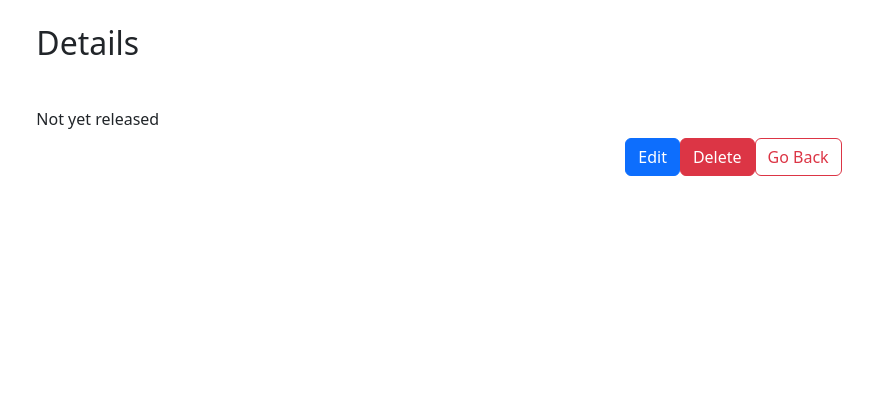
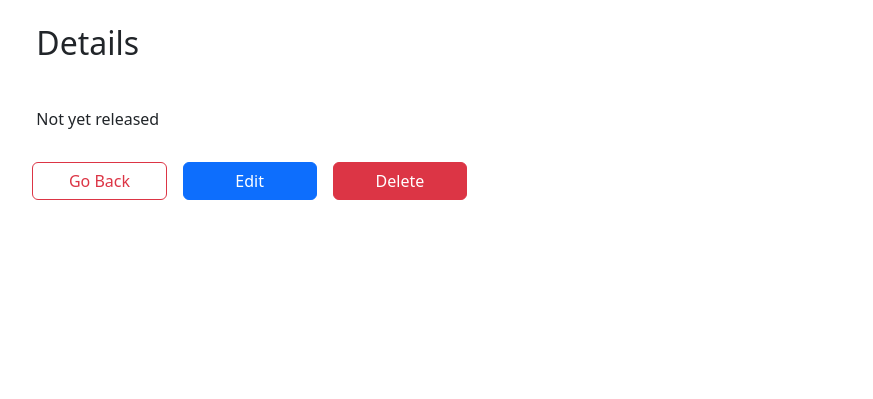
Before and after one commit to buudee625/lab-guitar-collector, a Django app: template main_app/templates/guitars/detail.html in a window 1280 px wide. Shown: the part 57-456 px from the top of the page, without its empty margins (201-1074 px from the left). Run offline with Django 4.2, Linux system fonts and the light colour scheme; the template is opened without the code that fills it, so the values that code supplies are empty.

Commit message:
implements update

```diff
--- a/main_app/templates/guitars/detail.html
+++ b/main_app/templates/guitars/detail.html
@@ -13,10 +13,10 @@
             <h6>Not yet released</h6>
         {% endif %}
     </div>
-    <div class="d-flex justify-content-end">
-        <a class="btn btn-primary" href="{% url 'gtr_create' gtr_id  %}">Edit</a>
-        <a class="btn btn-danger" href="{% url 'gtr_delete' gtr_id  %}">Delete</a>
-        <a class="btn btn-outline-danger" href="/guitars/">Go Back</a>
+    <div class="row my-4">
+        <a class="col-2 btn btn-outline-danger mx-2" href="/guitars/">Go Back</a>
+        <a class="col-2 btn btn-primary mx-2" href="{% url 'gtr_update' guitar.id  %}">Edit</a>
+        <a class="col-2 btn btn-danger mx-2" href="{% url 'gtr_delete' guitar.id  %}">Delete</a>
     </div>
 </div>
 {% endblock content %}
--- a/main_app/urls.py
+++ b/main_app/urls.py
@@ -7,6 +7,6 @@ urlpatterns = [
     path('guitars/', views.guitar_index, name='index'),
     path('guitars/<int:gtr_id>/', views.guitar_detail, name='detail'),
     path('guitars/create/', views.GtrCreate.as_view(), name='gtr_create'),
-    path('guitars/<int:gtr_id>/update/', views.GtrUpdate.as_view(), name='gtr_update'),
-    path('guitars/<int:gtr_id>/delete/', views.GtrDelete.as_view(), name='gtr_delete'),
+    path('guitars/<int:pk>/update/', views.GtrUpdate.as_view(), name='gtr_update'),
+    path('guitars/<int:pk>/delete/', views.GtrDelete.as_view(), name='gtr_delete'),
 ]
--- a/main_app/views.py
+++ b/main_app/views.py
@@ -1,6 +1,5 @@
 from django.shortcuts import render
 from .models import Guitar
-from django.views.generic import ListView
 from django.views.generic.edit import CreateView, UpdateView, DeleteView
 
 # Create your views here.
@@ -20,9 +19,6 @@ def guitar_detail(req, gtr_id):
     guitar = Guitar.objects.get(id=gtr_id)
     return render(req, 'guitars/detail.html', {'guitar': guitar})
 
-class GtrList(ListView):
-    model = Guitar
-
 class GtrCreate(CreateView):
     model = Guitar
     fields = '__all__'
```
